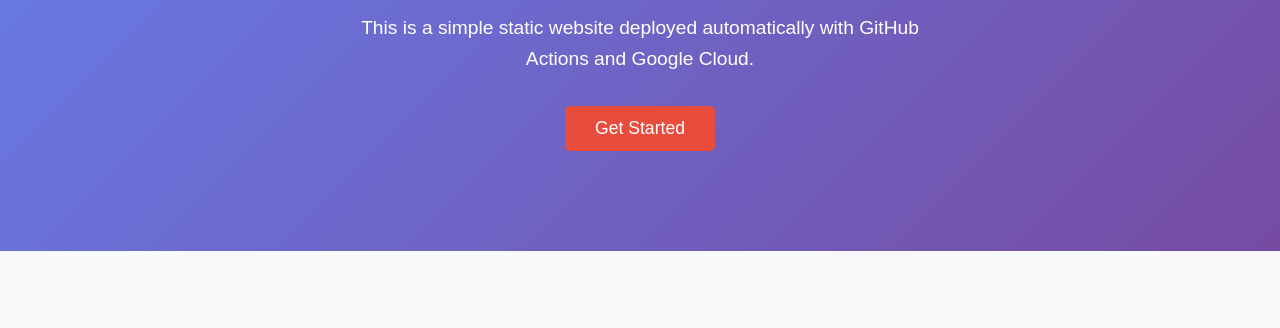
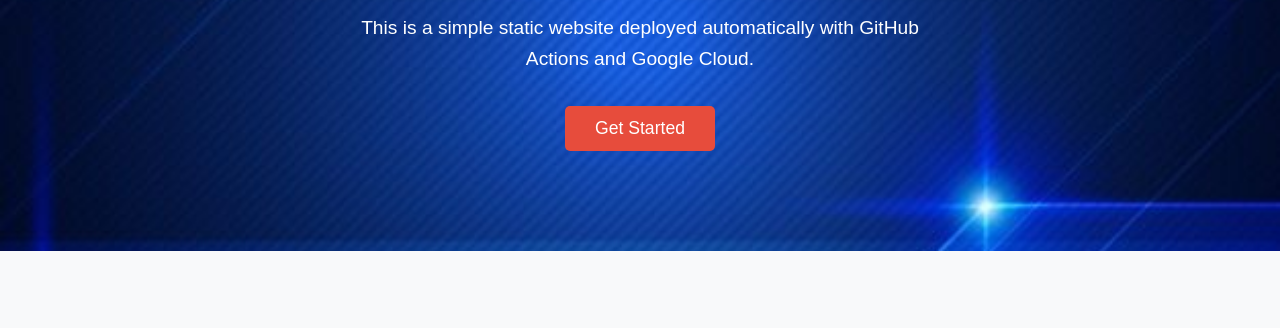
Before and after one commit to SandaruUOK/my-static-website, a website: page index.html in a window 1280 px wide. Shown: the part 250-578 px from the top of the page. Drawn offline with Linux system fonts and the light colour scheme.

Commit message:
Changed the background and some other content

```diff
--- a/styles.css
+++ b/styles.css
@@ -9,6 +9,9 @@
     font-family: 'Arial', sans-serif;
     line-height: 1.6;
     color: #333;
+    background-size: cover;
+    background-position: center;
+    background-repeat: no-repeat;
 }
 
 .container {
@@ -68,7 +71,10 @@
 
 /* Hero section */
 .hero {
-    background: linear-gradient(135deg, #667eea 0%, #764ba2 100%);
+    background-image: url('images/background.jpg');
+    background-size: cover;
+    background-position: center;
+    background-repeat: no-repeat;
     color: white;
     padding: 100px 0;
     text-align: center;
@@ -106,6 +112,7 @@
 .about {
     padding: 80px 0;
     background: #f8f9fa;
+
 }
 
 .about h2 {
@@ -126,6 +133,7 @@
 .contact {
     padding: 80px 0;
     background: white;
+    background-image: url('images/download.jpg');
 }
 
 .contact h2 {
```
Also changed, not shown: images/background.jpg (added), images/download.jpg (added), images/img2.jpg (added).
